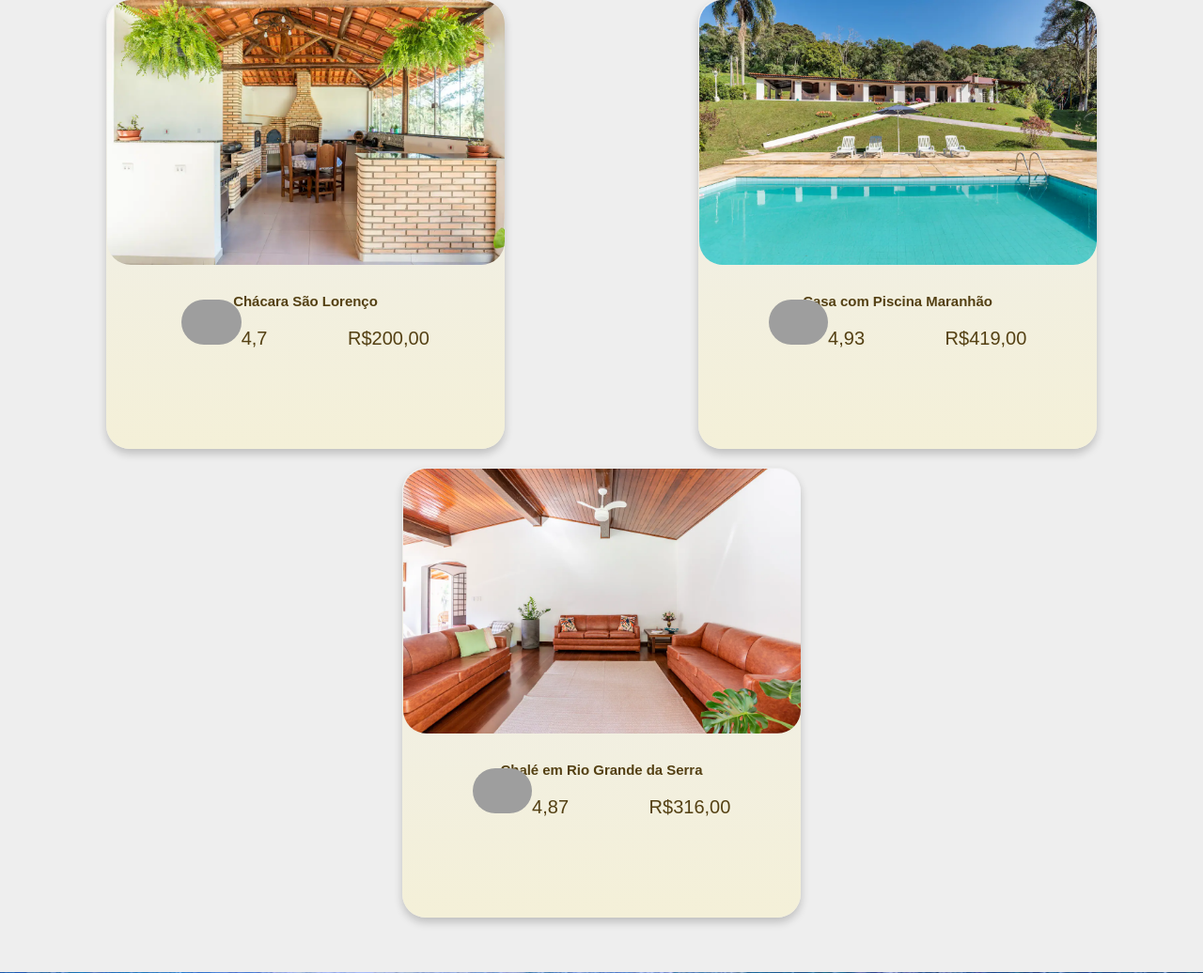
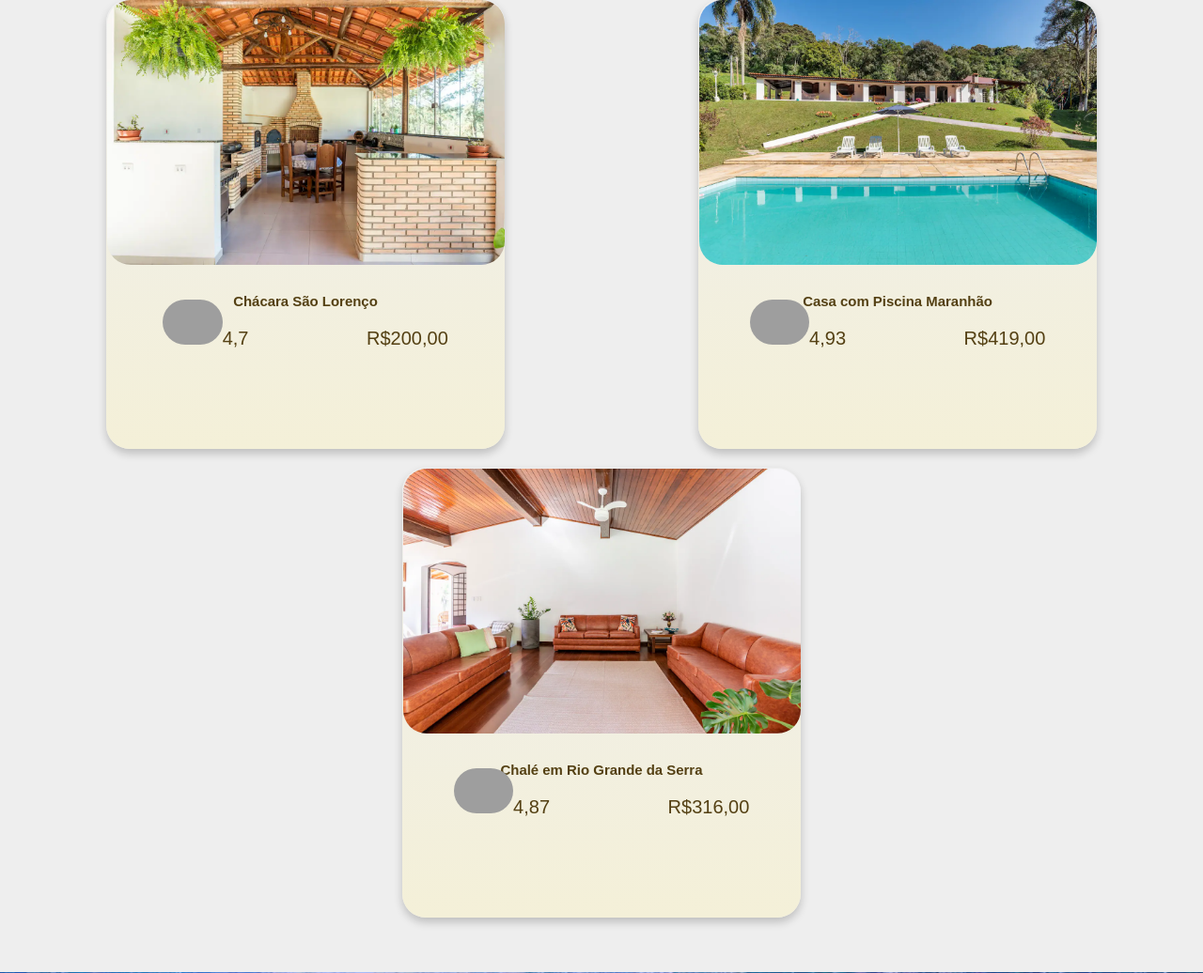
Before and after one commit to offdopedro1303/sprint3, a PHP site: page / in a window 1280 px wide. Shown: the part 144-1180 px from the top of the page at 94% size. Run offline with PHP 8.4, Linux system fonts and the light colour scheme; grey boxes are pictures that could not be loaded.

Commit message:
aaaaaaaaaaaaaaaaaaaaaaaaaaaaaaaaaa

```diff
--- a/index.html
+++ b/index.html
@@ -62,7 +62,8 @@
     </button>
     </div>
   </section>
-
+  <br>
+  <br>
   <div class="card-container">
     <div class="card">
         <div class="card-body">
--- a/style.css
+++ b/style.css
@@ -217,5 +217,5 @@ footer{
 }
 
 .card p a {
-    margin-left: 80px;
+    margin-left: 120px;
 }
```
